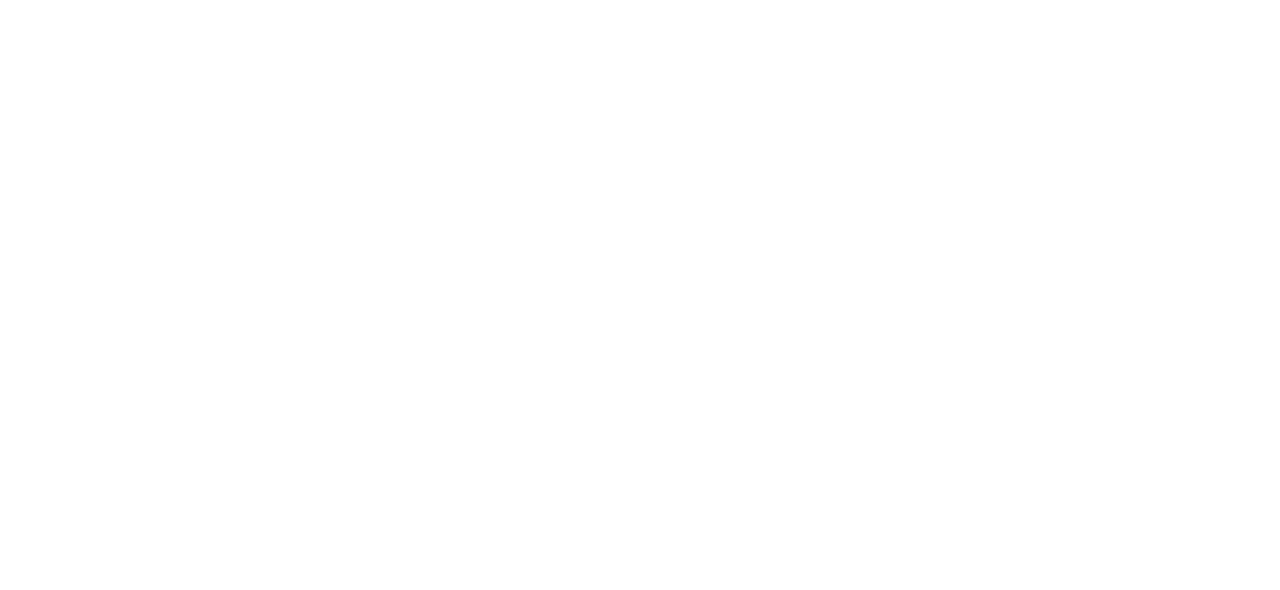
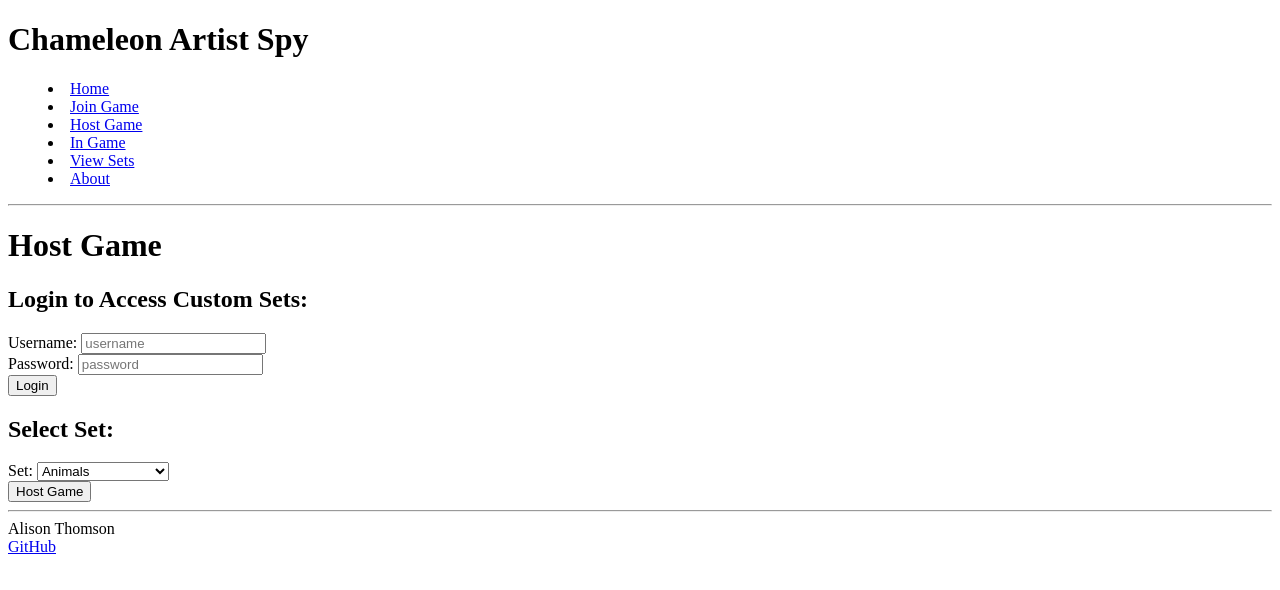
Before and after one commit to AlisonRampton/startup, a plain HTML site: page host.html in a window 1280 px wide. Drawn offline with Linux system fonts and the light colour scheme.

Commit message:
Fleshed out host.html, minor changes to sets

```diff
--- a/host.html
+++ b/host.html
@@ -0,0 +1,70 @@
+<!DOCTYPE html>
+<html lang="en">
+  <head>
+    <meta charset="UTF-8" />
+    <!-- Tell browsers not to scale the viewport automatically -->
+    <meta name="viewport" content="width=device-width, initial-scale=1.0" />
+    <title>Chameleon Artist Spy</title>
+    <link rel="icon" href="favicon.ico" />
+  </head>
+  <body>
+    <!-- Use header, main, and footer elements to give semantic structure -->
+    <header>
+      <h1>Chameleon Artist Spy</h1>
+
+      <!-- Navigation elements -->
+      <nav>
+        <!-- Menu is a semantic alternative to <ul> that represents an interaction -->
+        <menu>
+          <li><a href="index.html">Home</a></li>
+          <li><a href="join.html">Join Game</a></li>
+          <li><a href="host.html">Host Game</a></li>
+          <li><a href="play.html">In Game</a></li>
+          <li><a href="sets.html">View Sets</a></li>
+          <li><a href="about.html">About</a></li>
+        </menu>
+      </nav>
+
+      <!-- Since we don't have the ability to style we use old style HTML to give some visual formatting -->
+      <hr />
+    </header>
+
+    <main>
+      <h1>Host Game</h1>
+      <h2>Login to Access Custom Sets:</h2>
+      <form method="get" action="host.html">
+        <label for="username">Username:</label>
+        <input type="text" id="username" placeholder="username" />
+        <br>
+        <label for="password">Password:</label>
+        <input type="text" id="password" placeholder="password" />
+        <br>
+        <button type="submit">Login</button>
+      </form>
+      <!-- Will I need to make another html page specifically for post login that isn't this one? -->
+      <h2>Select Set:</h2>
+      <label for="sets">Set:</label>
+      <select id="sets" name="displaySet">
+        <optgroup label="Public Sets">
+          <option>Locations</option>
+          <option selected>Animals</option>
+          <option>Superheroes</option>
+        </optgroup>
+        <optgroup label="Custom Sets">
+          <option>My Set</option>
+          <option>Cosmere Books</option>
+        </optgroup>
+      </select>
+      <!-- TODO: add connecting display of elements in set selected-->
+      <br>
+      <button type="submit">Host Game</button>
+    </main>
+
+    <footer>
+      <hr />
+      <span class="text-reset">Alison Thomson</span>
+      <br />
+      <a href="https://github.com/AlisonRampton/startup">GitHub</a>
+    </footer>
+  </body>
+</html>
```
Also changed, not shown: sets.html (+3 -1 lines).
